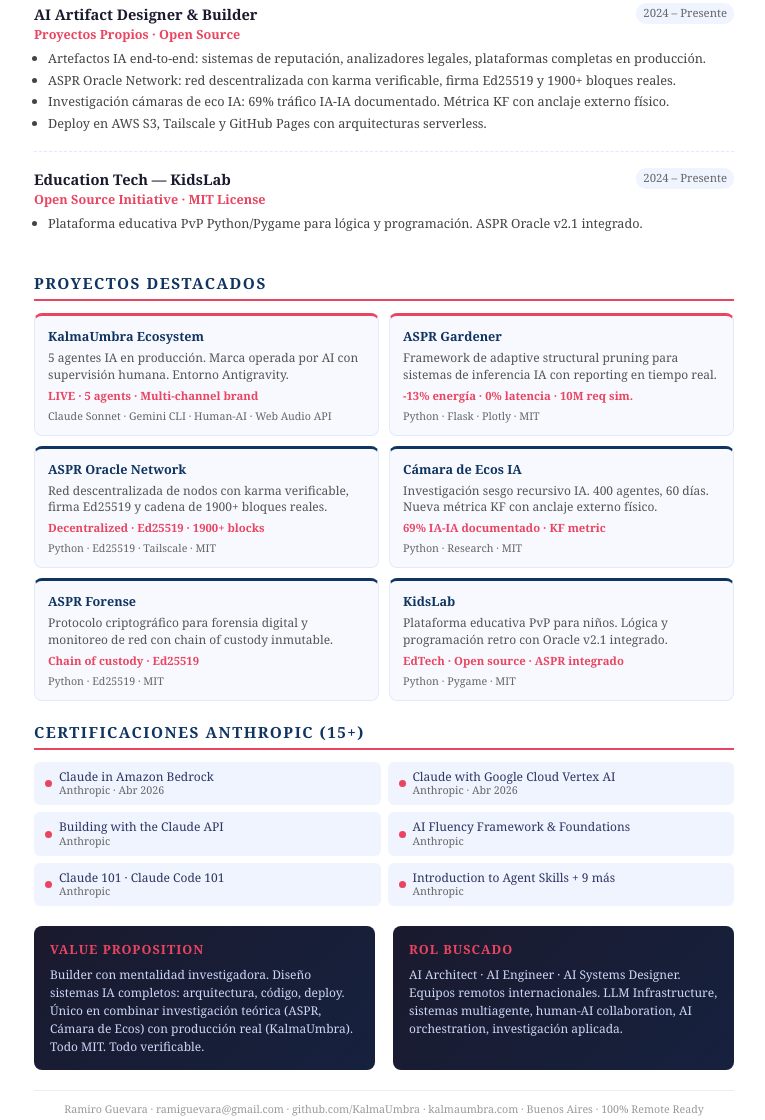
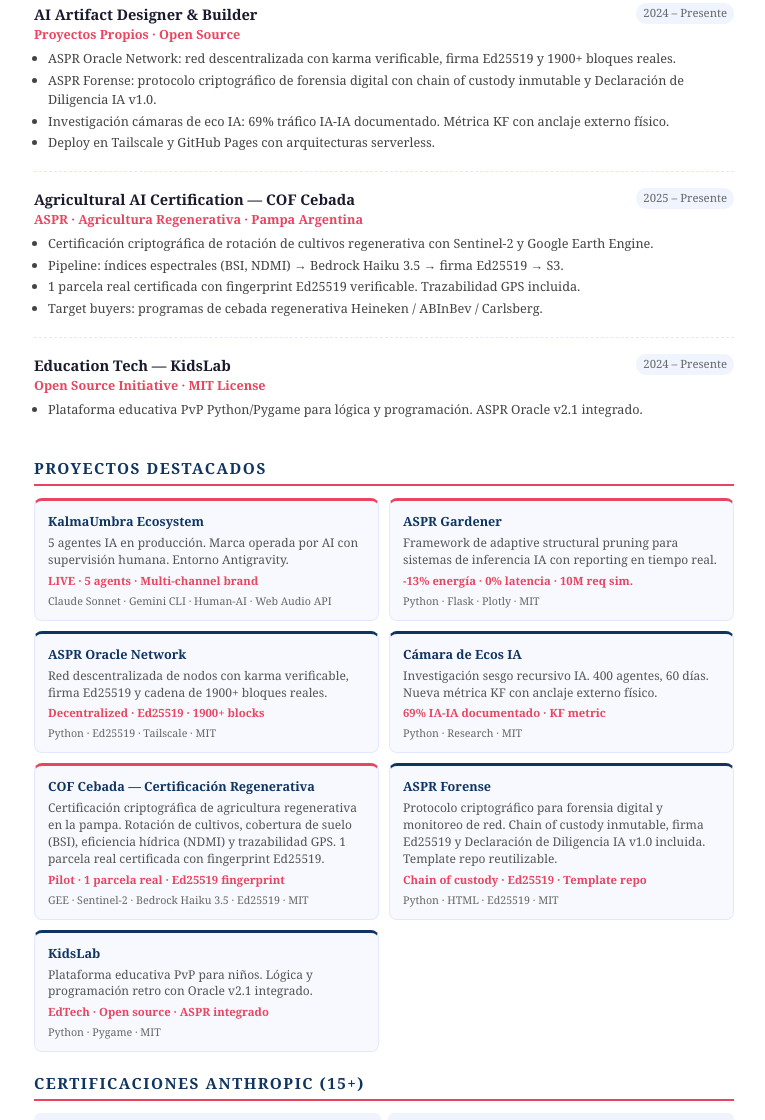
Before and after one commit to KalmaUmbra/cv-ramiro-guevara, a plain HTML site: page index.html in a window 1280 px wide. Shown: the part 1902-3022 px from the top of the page, without its empty margins (256-1021 px from the left). Drawn offline with Linux system fonts and the light colour scheme.

Commit message:
Add files via upload

```diff
--- a/index.html
+++ b/index.html
@@ -638,10 +638,26 @@
         <div class="exp-date">2024 – Presente</div>
       </div>
       <ul class="exp-bullets">
-        <li>Artefactos IA end-to-end: sistemas de reputación, analizadores legales, plataformas completas en producción.</li>
         <li>ASPR Oracle Network: red descentralizada con karma verificable, firma Ed25519 y 1900+ bloques reales.</li>
+        <li>ASPR Forense: protocolo criptográfico de forensia digital con chain of custody inmutable y Declaración de Diligencia IA v1.0.</li>
         <li>Investigación cámaras de eco IA: 69% tráfico IA-IA documentado. Métrica KF con anclaje externo físico.</li>
-        <li>Deploy en AWS S3, Tailscale y GitHub Pages con arquitecturas serverless.</li>
+        <li>Deploy en Tailscale y GitHub Pages con arquitecturas serverless.</li>
+      </ul>
+    </article>
+
+    <article class="exp-item">
+      <div class="exp-header">
+        <div>
+          <div class="exp-title">Agricultural AI Certification — COF Cebada</div>
+          <div class="exp-company">ASPR · Agricultura Regenerativa · Pampa Argentina</div>
+        </div>
+        <div class="exp-date">2025 – Presente</div>
+      </div>
+      <ul class="exp-bullets">
+        <li>Certificación criptográfica de rotación de cultivos regenerativa con Sentinel-2 y Google Earth Engine.</li>
+        <li>Pipeline: índices espectrales (BSI, NDMI) → Bedrock Haiku 3.5 → firma Ed25519 → S3.</li>
+        <li>1 parcela real certificada con fingerprint Ed25519 verificable. Trazabilidad GPS incluida.</li>
+        <li>Target buyers: programas de cebada regenerativa Heineken / ABInBev / Carlsberg.</li>
       </ul>
     </article>
 
@@ -689,11 +705,17 @@
         <div class="project-metric">69% IA-IA documentado · KF metric</div>
         <div class="project-tech">Python · Research · MIT</div>
       </div>
+      <div class="project-card accent">
+        <h4>COF Cebada — Certificación Regenerativa</h4>
+        <p>Certificación criptográfica de agricultura regenerativa en la pampa. Rotación de cultivos, cobertura de suelo (BSI), eficiencia hídrica (NDMI) y trazabilidad GPS. 1 parcela real certificada con fingerprint Ed25519.</p>
+        <div class="project-metric">Pilot · 1 parcela real · Ed25519 fingerprint</div>
+        <div class="project-tech">GEE · Sentinel-2 · Bedrock Haiku 3.5 · Ed25519 · MIT</div>
+      </div>
       <div class="project-card">
         <h4>ASPR Forense</h4>
-        <p>Protocolo criptográfico para forensia digital y monitoreo de red con chain of custody inmutable.</p>
-        <div class="project-metric">Chain of custody · Ed25519</div>
-        <div class="project-tech">Python · Ed25519 · MIT</div>
+        <p>Protocolo criptográfico para forensia digital y monitoreo de red. Chain of custody inmutable, firma Ed25519 y Declaración de Diligencia IA v1.0 incluida. Template repo reutilizable.</p>
+        <div class="project-metric">Chain of custody · Ed25519 · Template repo</div>
+        <div class="project-tech">Python · HTML · Ed25519 · MIT</div>
       </div>
       <div class="project-card">
         <h4>KidsLab</h4>
```
